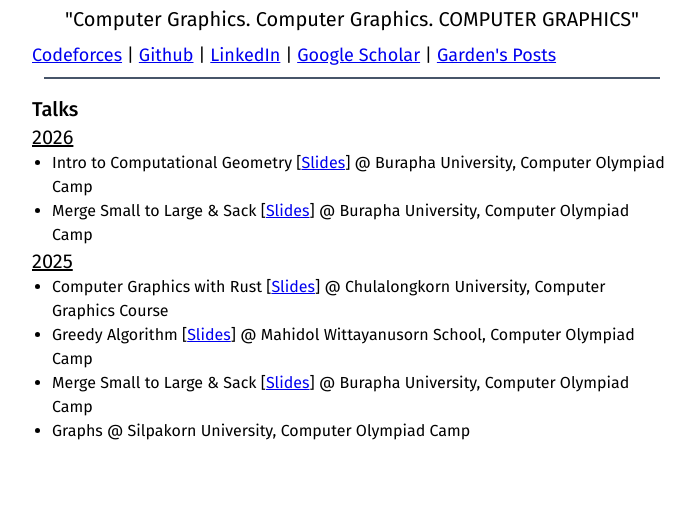
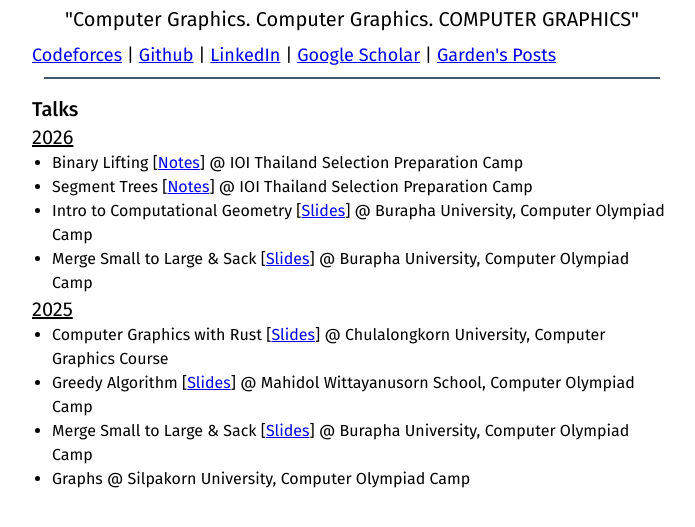
Before and after one commit to MasterIceZ/MasterIceZ.github.io, an Astro site: page /talks in a window 1280 px wide. Shown: the part 107-634 px from the top of the page, without its empty margins (300-995 px from the left). Built offline with nearby package versions, Linux system fonts and the light colour scheme; Astro itself is replaced by a stand-in of ours; a web font is replaced by a local one.

Commit message:
feat: ipst talk

```diff
--- a/src/pages/talks/index.astro
+++ b/src/pages/talks/index.astro
@@ -40,12 +40,12 @@ import Layout from "@/layouts/GardenLayout.astro";
         <h2 class="text-xl font-medium">Talks</h2>
         <h3 class="text-md md:text-xl underline">2026</h3>
         <ul class="ml-5 list-disc">
-            <!--<li>-->
-            <!--  Binary Lifting[YouTube] @ IOI Thailand Selection Preparation Camp-->
-            <!--</li>-->
-            <!--<li>-->
-            <!--  Segment Trees[YouTube] @ IOI Thailand Selection Preparation Camp-->
-            <!--</li>-->
+            <li>
+                Binary Lifting [<a href="https://github.com/thailand-oi-task-team/pre-camp-2026/tree/main/binary_lifting" class="text-[#0000EE] underline">Notes</a>] @ IOI Thailand Selection Preparation Camp
+            </li>
+            <li>
+              Segment Trees [<a href="https://github.com/thailand-oi-task-team/pre-camp-2026/tree/main/segment_tree" class="text-[#0000EE] underline">Notes</a>] @ IOI Thailand Selection Preparation Camp
+            </li>
             <li>
               Intro to Computational Geometry [<a href="https://github.com/MasterIceZ/latex-notes/blob/main/pdfs/intro-geo.pdf" class="text-[#0000EE] underline">Slides</a>] @ Burapha University, Computer Olympiad Camp
             </li>
```
